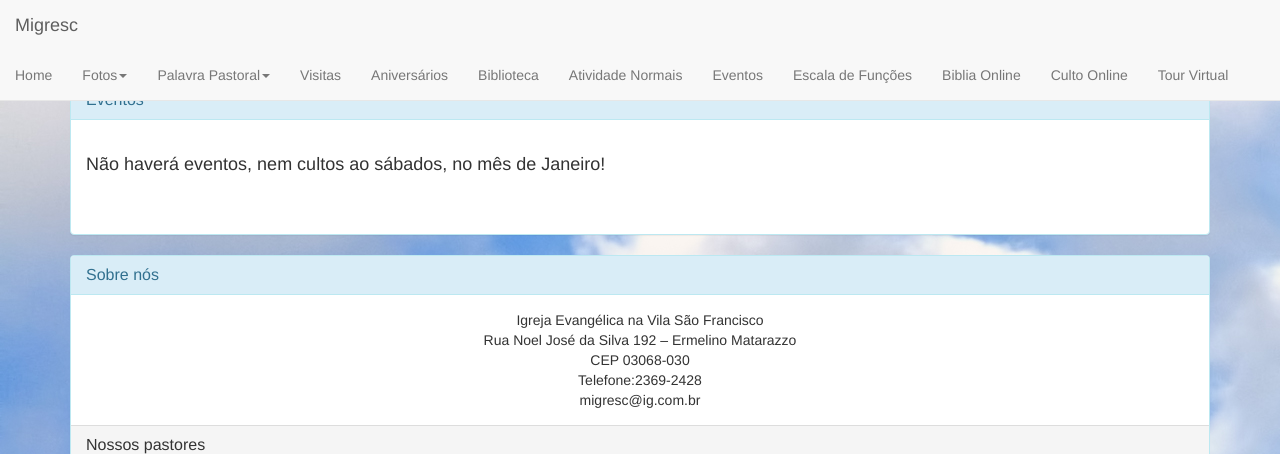
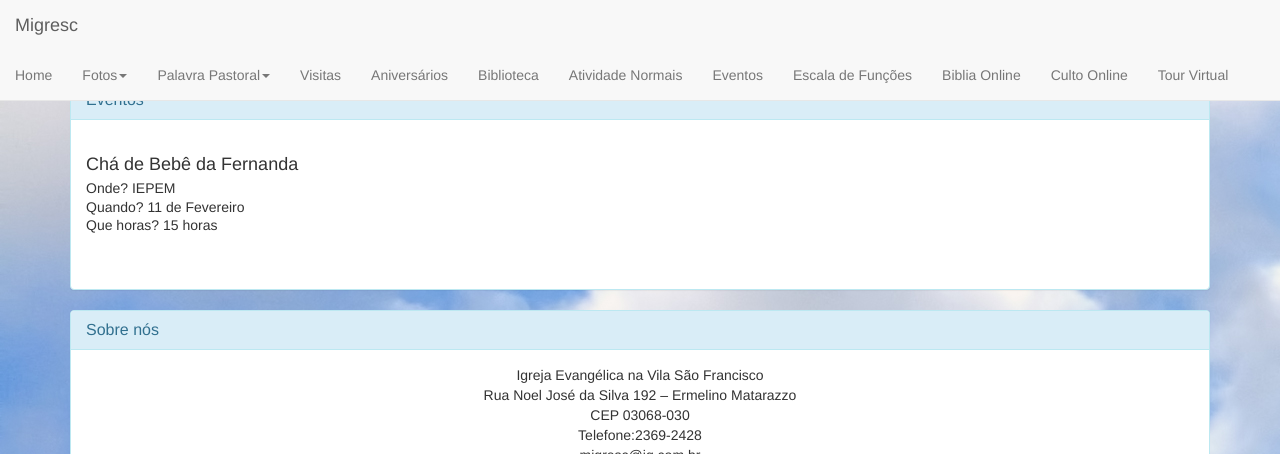
Before and after one commit to Migresc/migresc_site, a PHP site: page /eventos.php in a window 1280 px wide. Shown: the top 454 px of the page. Run offline with PHP 8.4, Linux system fonts and the light colour scheme; some libraries are stand-ins or nearby versions; grey boxes are pictures that could not be loaded.

Commit message:
Atualização dos eventos

```diff
--- a/eventos.php
+++ b/eventos.php
@@ -6,8 +6,11 @@
 	<div class="panel-body">
 		<div class="list-group">
 			<br>
-				<h4 class="list-group-item-heading">Não haverá eventos, nem cultos ao sábados, no mês de Janeiro!</h4>
-			<br/>
+					<h4 class="list-group-item-heading">Chá de Bebê da Fernanda</h4>
+					<p class="list-group-item-text">Onde? IEPEM</p>
+					<p class="list-group-item-text">Quando? 11 de Fevereiro</p>
+					<p class="list-group-item-text">Que horas? 15 horas</p>
+				<br/>
 		</div>
 	</div>
 </div>
--- a/header.html
+++ b/header.html
@@ -44,6 +44,7 @@
                         <li><a href="./fotos-amigosecreto.php">Amigo Secreto</a></li>
                         <li><a href="./fotos-natal.php">Cantata de Natal</a></li>
                         <li><a href="./fotos-retiro.php">Retiro 2016</a></li>
+                        <!-- <li><a href="./fotos-biritba.php">Biritiba Mirim</a></li>-->
                     </ul>
                 </li>
                 <li class="dropdown">
```
